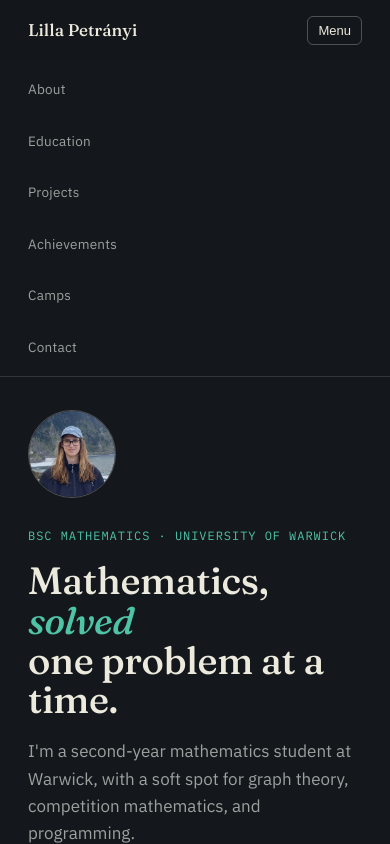
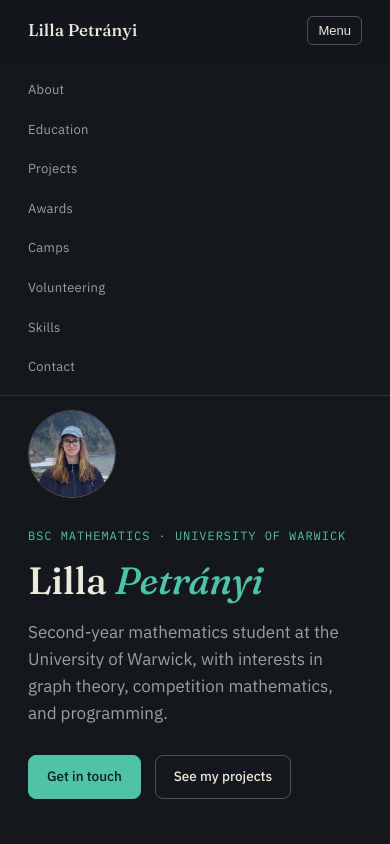
Before and after one commit to petranyililla/petranyililla.github.io, a plain HTML site: page index.html in a window 390 px wide. Both pictures are taken after a click on the button "Menu". Shown: the top 844 px of the page. Drawn offline with Linux system fonts and the light colour scheme.

Commit message:
Update index.html

```diff
--- a/index.html
+++ b/index.html
@@ -48,10 +48,10 @@
     border-bottom:1px solid var(--line);
   }
   nav.wrap{ display:flex; align-items:center; justify-content:space-between; height:60px; }
-  .nav-name{ font-family:'Fraunces', serif; font-size:17px; font-weight:500; }
-  .nav-links{ display:flex; gap:26px; list-style:none; margin:0; padding:0; }
+  .nav-name{ font-family:'Fraunces', serif; font-size:17px; font-weight:500; text-decoration:none; }
+  .nav-links{ display:flex; gap:20px; list-style:none; margin:0; padding:0; }
   .nav-links a{
-    text-decoration:none; color:var(--ink-dim); font-size:13.5px;
+    text-decoration:none; color:var(--ink-dim); font-size:13px;
     letter-spacing:0.02em; transition:color .15s ease;
   }
   .nav-links a:hover{ color:var(--ink); }
@@ -94,7 +94,7 @@
   @media (prefers-reduced-motion: reduce){ .node-dot{ animation:none; } }
 
   /* section scaffolding */
-  section{ padding:64px 0; border-top:1px solid var(--line); }
+  section{ padding:64px 0; border-top:1px solid var(--line); scroll-margin-top:60px; }
   .section-head{ display:flex; align-items:baseline; gap:14px; margin-bottom:36px; }
   .section-num{ font-family:'IBM Plex Mono', monospace; color:var(--ink-faint); font-size:13px; }
   .section-head h2{ font-size:26px; }
@@ -102,7 +102,7 @@
   .about-body{ max-width:64ch; font-size:16px; }
   .about-body strong{ color:var(--ink); font-weight:500; }
 
-  /* timeline (education) */
+  /* timeline */
   .timeline{ display:flex; flex-direction:column; gap:0; }
   .tl-item{
     display:grid; grid-template-columns:150px 1fr; gap:24px;
@@ -133,7 +133,7 @@
   .card p{ font-size:14px; flex-grow:1; }
   .card .card-date{ font-family:'IBM Plex Mono', monospace; font-size:11.5px; color:var(--ink-faint); margin-top:14px; }
 
-  /* achievements — ranked list */
+  /* achievements */
   .ranklist{ list-style:none; margin:0; padding:0; display:flex; flex-direction:column; }
   .rank-row{
     display:grid; grid-template-columns:56px 1fr auto; align-items:center;
@@ -148,7 +148,7 @@
   .rank-name{ font-size:14.5px; color:var(--ink); }
   .rank-year{ font-family:'IBM Plex Mono', monospace; font-size:12.5px; color:var(--ink-faint); }
 
-  /* two-column info (skills/langs) */
+  /* skills / languages */
   .info-grid{ display:grid; grid-template-columns:1fr 1fr; gap:32px; }
   .info-block h3{ font-size:14px; color:var(--ink-dim); font-family:'IBM Plex Mono', monospace; font-weight:400; text-transform:uppercase; letter-spacing:0.06em; margin-bottom:14px; }
   .pill-row{ display:flex; flex-wrap:wrap; gap:8px; }
@@ -160,12 +160,12 @@
   .lang-row:last-child{ border-bottom:none; }
   .lang-level{ font-family:'IBM Plex Mono', monospace; color:var(--ink-faint); font-size:12.5px; }
 
-  footer{ padding:56px 0 80px; text-align:center; }
+  footer{ padding:56px 0 80px; text-align:center; border-top:1px solid var(--line); scroll-margin-top:60px; }
   footer h2{ font-size:28px; margin-bottom:14px; }
   footer p{ margin-bottom:26px; }
   .foot-note{ font-size:12px; color:var(--ink-faint); margin-top:50px; }
 
-  @media (max-width:820px){
+  @media (max-width:900px){
     .hero-grid{ grid-template-columns:1fr; }
     .graph-wrap{ height:220px; order:-1; }
     .hero h1{ font-size:38px; }
@@ -174,7 +174,7 @@
     .nav-links{
       position:absolute; top:60px; left:0; right:0; background:var(--bg);
       flex-direction:column; padding:16px 28px; border-bottom:1px solid var(--line);
-      display:none;
+      display:none; gap:14px;
     }
     .nav-links.open{ display:flex; }
     .nav-toggle{ display:inline-block; }
@@ -186,26 +186,28 @@
 
 <header>
   <nav class="wrap">
-    <span class="nav-name">Lilla Petrányi</span>
+    <a class="nav-name" href="#top">Lilla Petrányi</a>
     <ul class="nav-links" id="navLinks">
       <li><a href="#about">About</a></li>
       <li><a href="#education">Education</a></li>
       <li><a href="#projects">Projects</a></li>
-      <li><a href="#achievements">Achievements</a></li>
+      <li><a href="#achievements">Awards</a></li>
       <li><a href="#camps">Camps</a></li>
+      <li><a href="#volunteering">Volunteering</a></li>
+      <li><a href="#skills">Skills</a></li>
       <li><a href="#contact">Contact</a></li>
     </ul>
     <button class="nav-toggle" id="navToggle" aria-label="Toggle navigation">Menu</button>
   </nav>
 </header>
 
-<section class="hero">
+<section class="hero" id="top">
   <div class="wrap hero-grid">
     <div>
       <img src="kep.jpg" alt="Lilla Petrányi" style="width:88px;height:88px;border-radius:50%;object-fit:cover;margin-bottom:20px;border:1px solid var(--line-strong);">
       <span class="eyebrow">BSc Mathematics · University of Warwick</span>
-      <h1>Mathematics, <em>solved</em><br>one problem at a time.</h1>
-      <p class="lede">I'm a second-year mathematics student at Warwick, with a soft spot for graph theory, competition mathematics, and programming.</p>
+      <h1>Lilla <em>Petrányi</em></h1>
+      <p class="lede">Second-year mathematics student at the University of Warwick, with interests in graph theory, competition mathematics, and programming.</p>
       <div class="hero-links">
         <a class="btn primary" href="mailto:petranyi.lilla13@gmail.com">Get in touch</a>
         <a class="btn" href="#projects">See my projects</a>
@@ -404,7 +406,7 @@
 
 <section id="skills">
   <div class="wrap">
-    <div class="section-head"><span class="section-num mono">06</span><h2>Skills &amp; languages</h2></div>
+    <div class="section-head"><span class="section-num mono">07</span><h2>Skills &amp; languages</h2></div>
     <div class="info-grid">
       <div class="info-block">
         <h3>Programming</h3>
@@ -429,8 +431,8 @@
 
 <footer id="contact">
   <div class="wrap">
-    <h2>Let's talk mathematics.</h2>
-    <p>Open to internships, collaborations, and interesting problems.</p>
+    <h2>Contact</h2>
+    <p>Open to internships, collaborations, and research opportunities.</p>
     <a class="btn primary" href="mailto:petranyi.lilla13@gmail.com">petranyi.lilla13@gmail.com</a>
     <p class="foot-note">Lilla Petrányi — BSc Mathematics, University of Warwick</p>
   </div>
```
